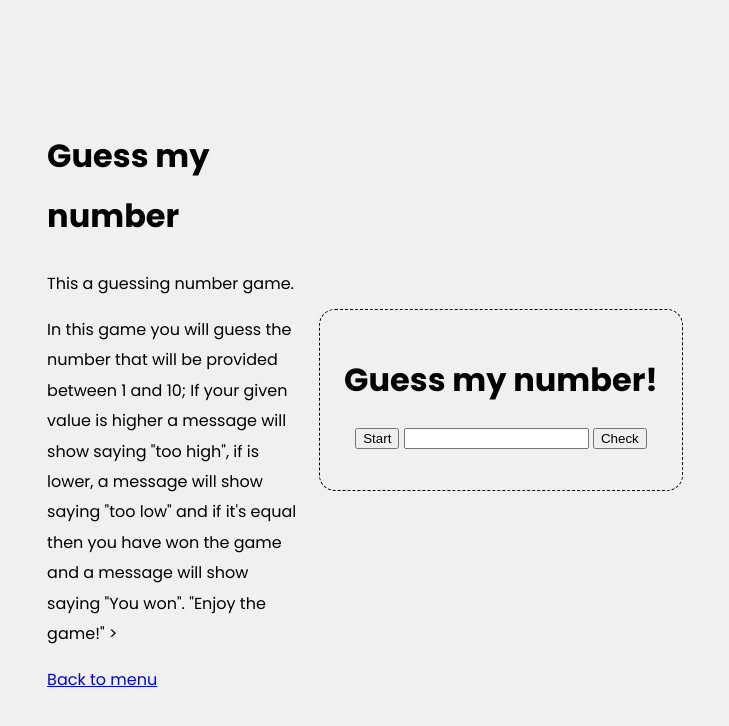
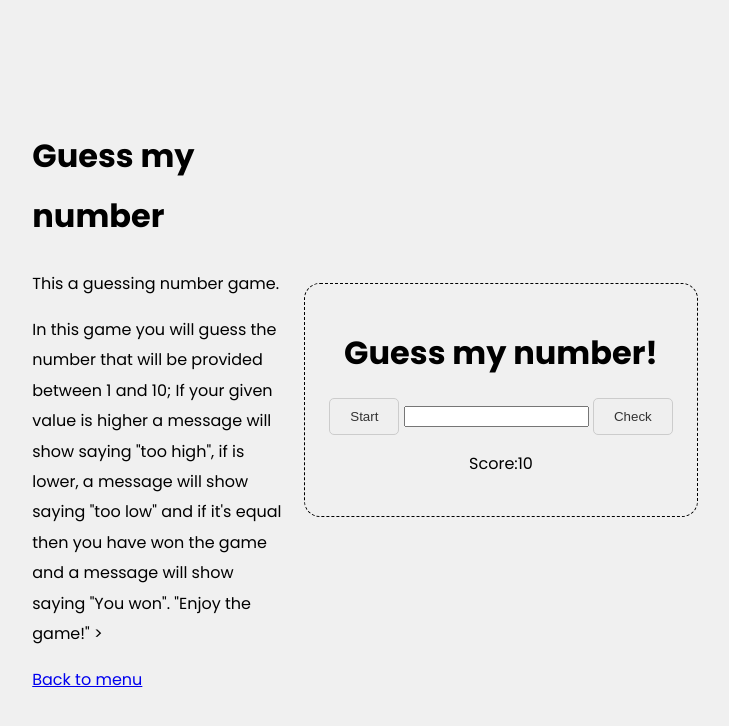
Before and after one commit to guimar86/100daysjs, a plain HTML site: page guessgame.html in a window 1280 px wide. Both pictures are taken after a click on the button "Start". Shown: the whole page, without its empty margins (283-1012 px from the left). Drawn offline with Linux system fonts and the light colour scheme.

Commit message:
Implement guess number score

```diff
--- a/css/default.css
+++ b/css/default.css
@@ -8,21 +8,27 @@ body {
   background-color: #f0f0f0;
   font-family: 'Poppins', sans-serif;
 }
-
-  .container{
-
+button {
+  display: inline-block;
+  padding: 10px 20px;
+  text-decoration: none;
+  color: #333;
+  border: 1px solid #ccc;
+  border-radius: 5px;
+  transition: background-color 0.3s ease;
+}
+.container {
   flex-flow: column nowrap;
   justify-content: center;
   align-content: center;
   height: -100vh;
   text-align: center;
-    border:1px dashed #000;
+  border: 1px dashed #000;
   border-radius: 1rem;
   padding: 1.5rem;
 }
 
-  .description-side{
-
+.description-side {
   width: 20%;
   padding: 1rem;
   vertical-align: top;
--- a/guessgame.html
+++ b/guessgame.html
@@ -30,10 +30,11 @@
     <div class="container">
       <h1>Guess my number!</h1>
       <button id="startBtn">Start</button>
-      <span></span>
+
       <input type="text" id="userGuessNumber" required />
       <button id="checkNumberBtn">Check</button>
       <p id="message"></p>
+      <p></p>Score:<span id="currentScore"></span></p>
     </div>
 
     <!--script-->
--- a/js/guessgame.js
+++ b/js/guessgame.js
@@ -1,12 +1,14 @@
-'use strict'
+"use strict";
 
 let startButton = document.querySelector("#startBtn");
 let guessButton = document.querySelector("#checkNumberBtn");
 let messageField = document.querySelector("#message");
 let userGuessField = document.querySelector("#userGuessNumber");
-let container=document.querySelector(".container");
-guessButton.disabled;
+let container = document.querySelector(".container");
+let currentScore=document.querySelector("#currentScore");
+guessButton.disabled = true;
 let randomNumber = 0;
+let highScore=10;
 
 /* The code block `startButton.addEventListener("click", function () { ... })` is an event listener
 that listens for a click event on the `startButton` element. When the button is clicked, the code
@@ -14,9 +16,12 @@ inside the event listener is executed. In this case, it generates a random numbe
 using `Math.random()` and `Math.floor()`, and assigns it to the `randomNumber` variable. It also
 logs the generated number to the console. */
 startButton.addEventListener("click", function () {
-  randomNumber = Math.floor((Math.random() * 10));
+  randomNumber = Math.trunc(Math.random() * 10 + 1);
   console.log("start game " + randomNumber);
   container.style["background-color"] = "#f0f0f0";
+  guessButton.disabled = false;
+  userGuessField.value = "";
+  currentScore.textContent=10;
 });
 
 /* The code block inside the `guessButton.addEventListener("click", () => { ... })` is an event
@@ -27,12 +32,15 @@ guessButton.addEventListener("click", () => {
   console.log("Given number " + givenNumber);
 
   if (givenNumber > randomNumber) {
-    messageField.textContent="Too high";
+    messageField.textContent = "Too high";
+    highScore-=1;
+    currentScore.textContent=highScore;
   } else if (givenNumber < randomNumber) {
-    messageField.textContent="Too low";
+    messageField.textContent = "Too low";
+    highScore-=1;
+    currentScore.textContent=highScore;
   } else {
-    console.log(container);
-    messageField.textContent="You won";
+    messageField.textContent = "You won";
     container.style["background-color"] = "#0F0";
   }
 });
```
Lines whose indentation alone changed are shown as unchanged.
